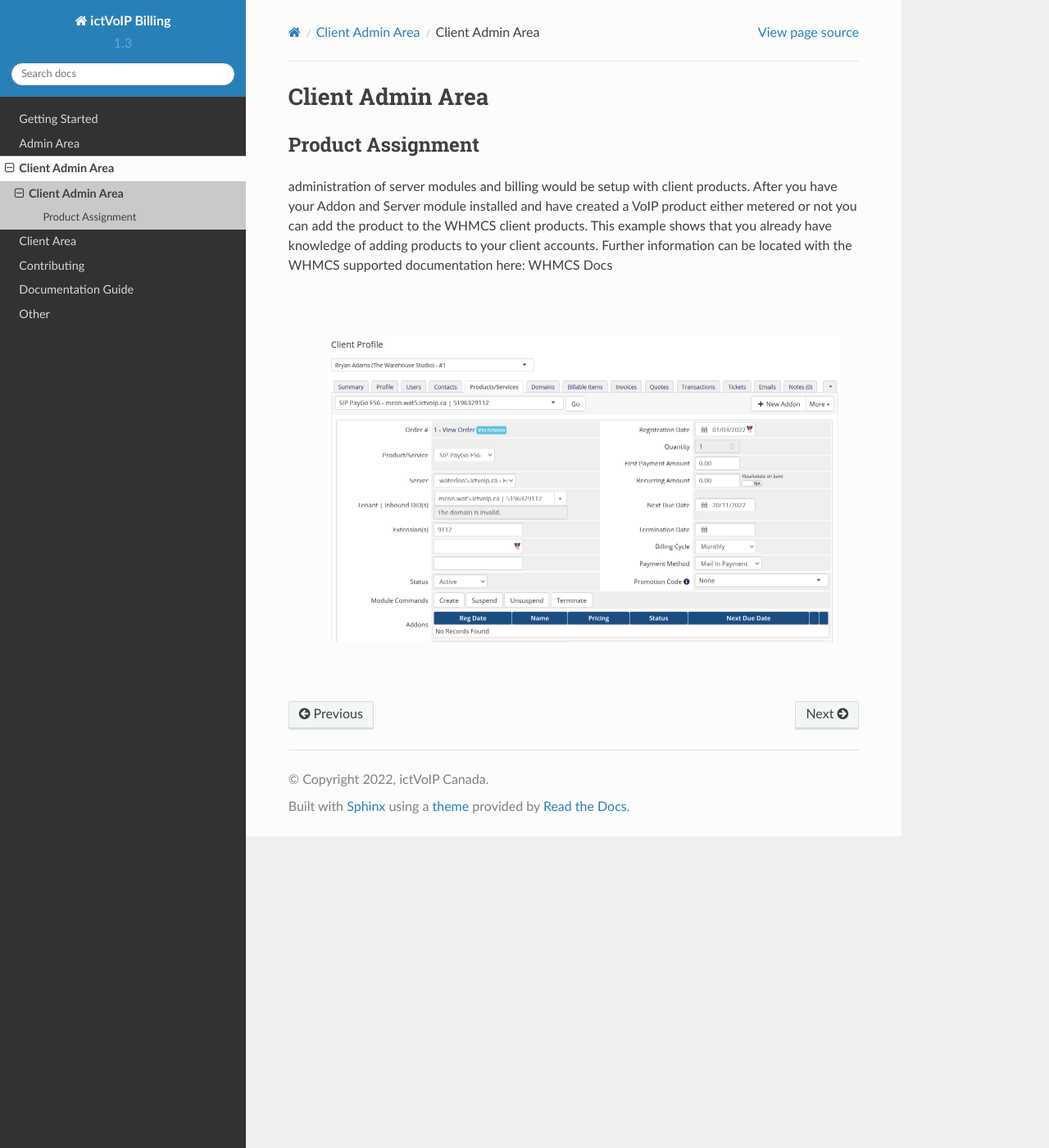
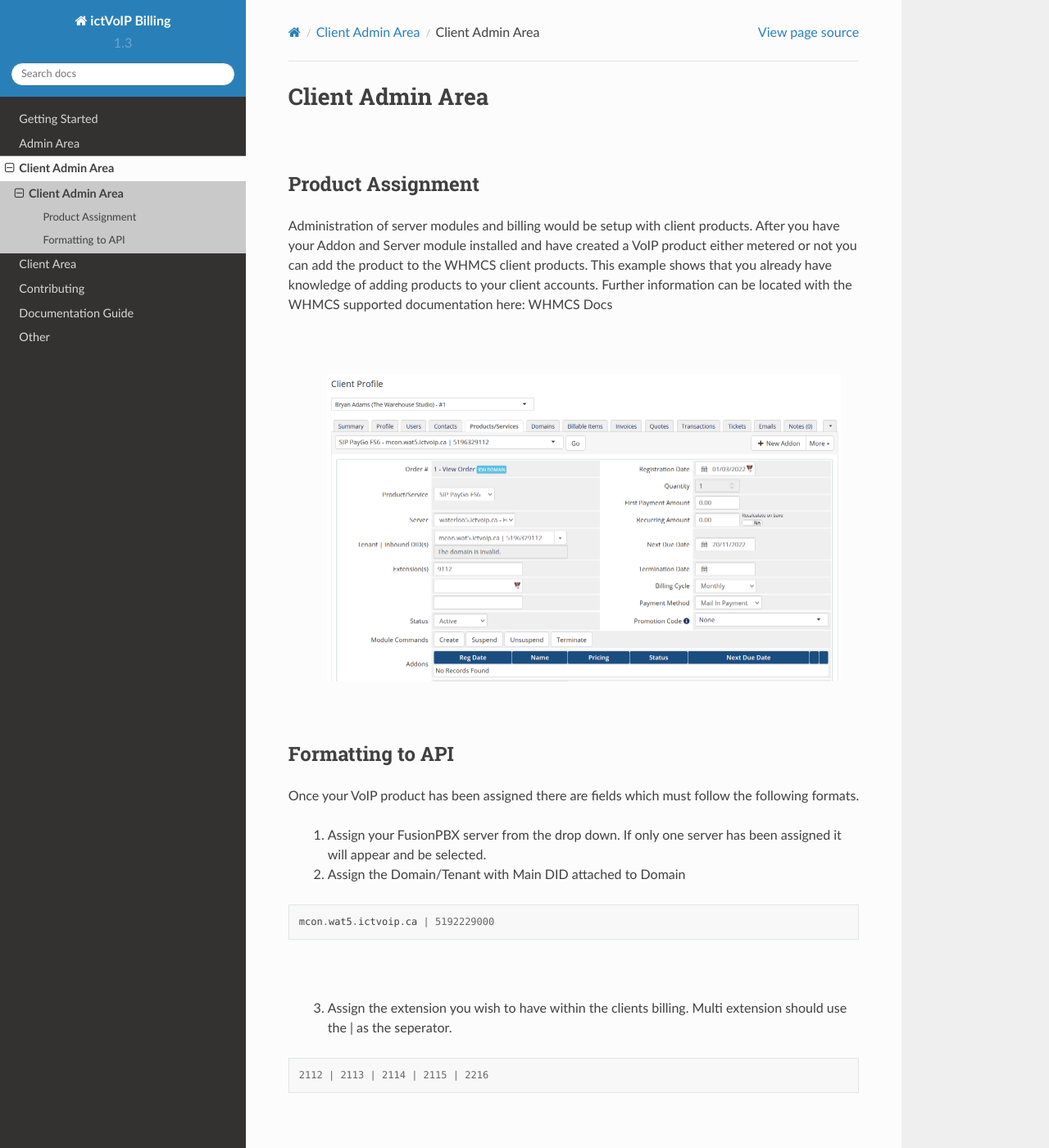
Before and after one commit to ictvoip/ictvoip-docs, a Sphinx documentation site: the page built from docs/source/clientadmin/clientadmin.rst, in a window 1280 px wide and 1400 px high. Shown: the whole window at 82% size. Built offline with Sphinx 7.4.7 and the Read the Docs theme 2.0.0, drawn with Linux system fonts in a browser that asks for light colours; pages that are not in the unit, such as notebooks, are missing from menus; some of the changed text lies outside the part shown.

Commit message:
Update clientadmin.rst

```diff
--- a/docs/source/clientadmin/clientadmin.rst
+++ b/docs/source/clientadmin/clientadmin.rst
@@ -1,11 +1,12 @@
 ******************
 Client Admin Area
 ******************
+|
 
 Product Assignment
 ********************
 
-administration of server modules and billing would be setup with client products.  After you have your Addon and Server module installed and have created a VoIP product either metered or not you can add the product to the WHMCS client products. This example shows that you already have knowledge of adding products to your client accounts. Further information can be located with the WHMCS supported documentation here: WHMCS Docs
+Administration of server modules and billing would be setup with client products.  After you have your Addon and Server module installed and have created a VoIP product either metered or not you can add the product to the WHMCS client products. This example shows that you already have knowledge of adding products to your client accounts. Further information can be located with the WHMCS supported documentation here: WHMCS Docs
 
 |
 
@@ -15,3 +16,28 @@ administration of server modules and billing would be setup with client products
         :alt: Adding a new Provider or PBX
 
 |
+
+
+Formatting to API
+*******************
+
+Once your VoIP product has been assigned there are fields which must follow the following formats.
+
+ 1) Assign your FusionPBX server from the drop down. If only one server has been assigned it will appear and be selected.
+ 2) Assign the Domain/Tenant with Main DID attached to Domain
+
+::
+
+  mcon.wat5.ictvoip.ca | 5192229000
+
+|
+
+ 3) Assign the extension you wish to have within the clients billing. Multi extension should use the | as the seperator.
+
+::
+
+   2112 | 2113 | 2114 | 2115 | 2216
+
+|
+
+ 4) Save and then test your API connectivity to your FusionPBX account by then going to the Client's account view.
```
